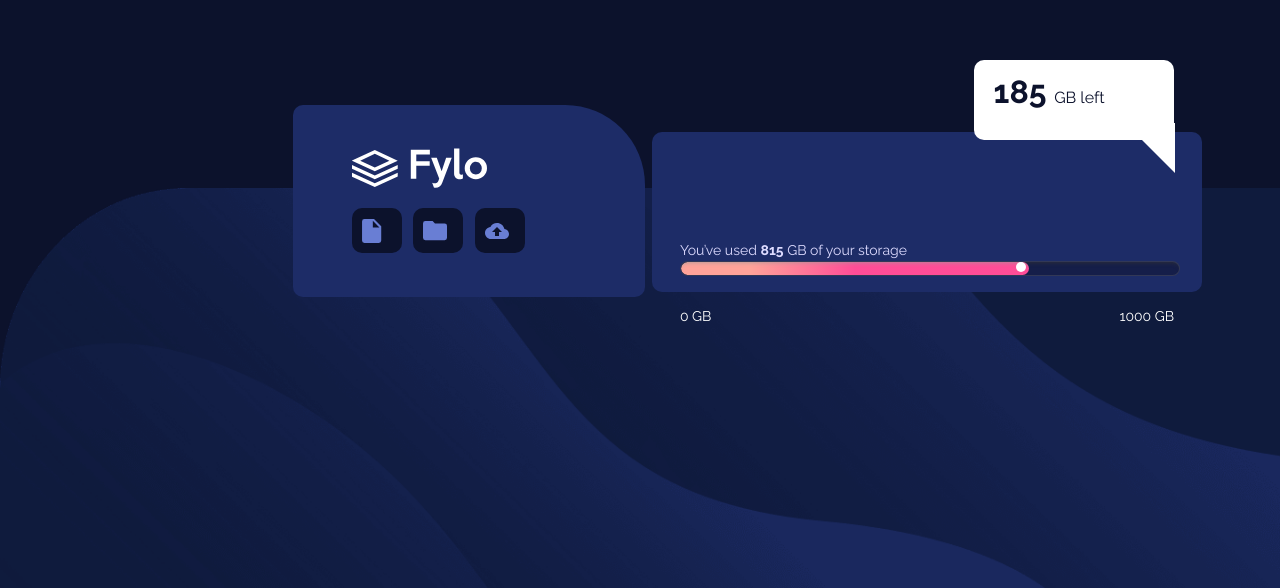
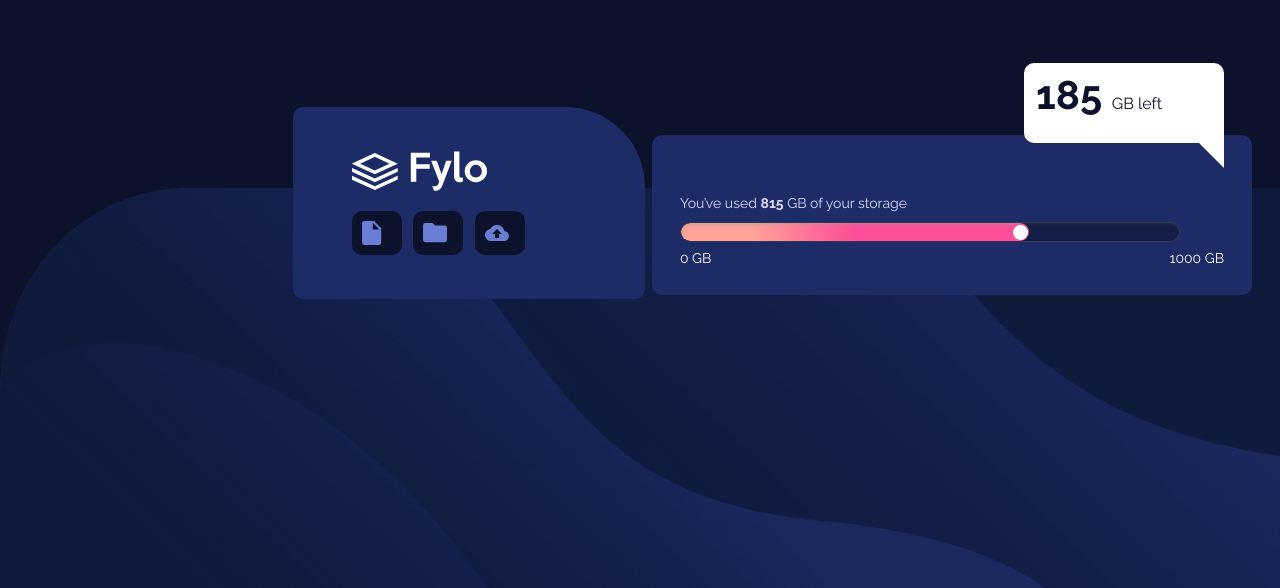
Before and after one commit to agomez99/FlyloMeter, a plain HTML site: page index.html in a window 1280 px wide. Shown: the part 212-800 px from the top of the page. Drawn offline with nearby package versions, Linux system fonts and the light colour scheme.

Commit message:
CSS and mobile

```diff
--- a/index.html
+++ b/index.html
@@ -47,6 +47,7 @@
               <div class="message">
                 <p>185 <span class="message-span">GB left</span></p>
               </div>
+              <div class="meter-container">
               <label class="storage-text">You’ve used <span class="label-span">815</span> GB of your storage </label>
               <br>
               <meter id="disk_c" value="7" min="0" max="10">2 out of 10</meter>
@@ -54,6 +55,7 @@
                 <br>
                 <label class="label-start">0 GB</label> <label class="label-end">1000 GB</label>
             </div>
+          </div>
           </div>
           </div>
         </div>
--- a/styles.css
+++ b/styles.css
@@ -60,7 +60,7 @@ padding-bottom: 20px;
   color:white;
   background-color: hsl(228, 56%, 26%);
   display:block;
-  width: 550px;
+  width: 600px;
   padding:5%;
   height:10rem;
   margin-top: 15%;
@@ -71,37 +71,46 @@ padding-bottom: 20px;
 label.storage-text{
   font-weight: 400;
   color: hsl(243, 100%, 93%);
+  margin-bottom: 2%;
 }
 .label-span{
 font-weight: bold;
 
+
 }
 .label-start{
 float:left;
+margin-top: -5%;
 }
 .label-end{
 float:right;
+margin-top: -5%;
+
+}
+.meter-container{
+  position: relative;
+  top:-50px;
 }
 meter{
 display: block;
 
 }
 .circle{
-  height: 10px;
-  width: 10px;
+  height: 15px;
+  width: 15px;
   background-color: #ffffff;
   border-radius: 50%;
   display: block;
   position: relative;
-  top:-13px;
-  left:336px;
+  top:-14px;
+  left:333px;
 }
 meter::-webkit-meter-bar {
   background: none; /* Required to get rid of the default background property */
   background-color: rgba(21,30,73,255);
   box-shadow: 0 5px 5px -5px #333 inset;
   width:500px;
-  height:15px;
+  height:20px;
 }
 meter::-webkit-meter-optimum-value {
   box-shadow: 0 5px 5px -5px #999 inset;
@@ -120,7 +129,7 @@ meter::-webkit-meter-optimum-value {
   display: flex;
   align-items: center;
  justify-content: center;
- font-size: 2rem;
+ font-size: 2.5rem;
  font-weight: 800;
  margin-left: auto;
  position: relative;
@@ -129,8 +138,8 @@ meter::-webkit-meter-optimum-value {
 .message:after {
   content: '';
   position:relative;
-  bottom:-60%;
-  left: 10%;
+  bottom:-50%;
+  left: 6%;
   width: 0;
   height: 0;
   color:white;
@@ -163,7 +172,7 @@ main {
     display: flex;
     align-items: center;
     justify-content: center;
-    height:12rem;
+    height:15rem;
     width:auto;
     margin-top: 0%;
     margin-left: 0%;
@@ -181,7 +190,7 @@ main {
     height:15rem;
     font-size: 14px;
     width:auto;
-
+    margin-top: 5%;
   }
   meter::-webkit-meter-bar {
     background: none; /* Required to get rid of the default background property */
```
Also changed, not shown: page2.html (deleted, +0 -19 lines).
